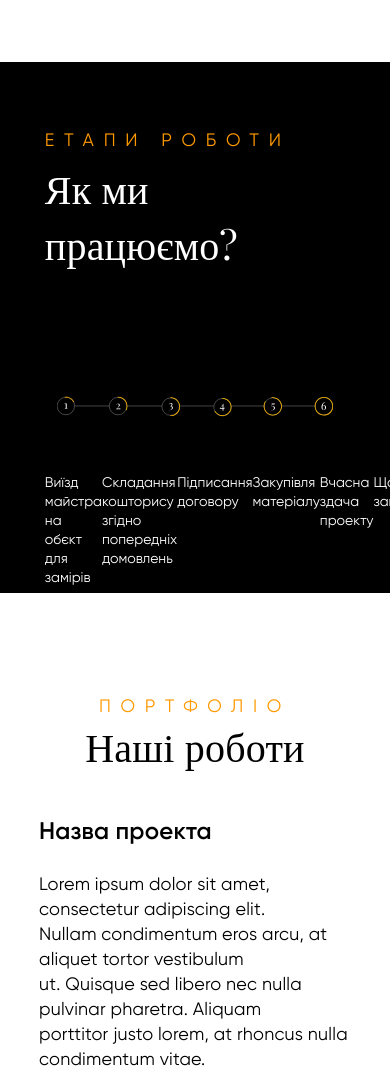
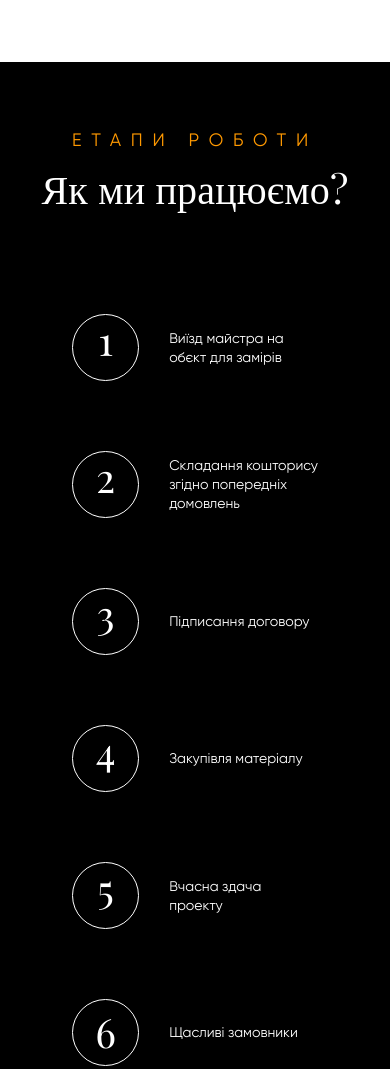
Before and after one commit to teplymax/Portfolio, a plain HTML site: page BuilderLviv/index.html in a window 390 px wide. Shown: the part 2760-3829 px from the top of the page. Drawn offline with nearby package versions, Linux system fonts and the light colour scheme; files whose address does not match are found by name.

Commit message:
Bug fixes

```diff
--- a/BuilderLviv/index.html
+++ b/BuilderLviv/index.html
@@ -154,10 +154,13 @@ style=" fill:#ff9900;"><path d="M 2 9 L 2 11 L 48 11 L 48 9 L 2 9 z M 2 24 L 2 2
     </section>
     <section class="workStages">
         <div class="workStages__container container">
-        <h3 class="workStages__subtitle subtitle">етапи роботи</h3>
+            <div class="workStages__top">
+                <h3 class="workStages__subtitle subtitle">етапи роботи</h3>
         <h2 class="workStages__title title">Як ми працюємо?</h2>
-        <div class="workStages__visualization">
-            <svg width="1028" height="73" viewBox="0 0 1028 73" fill="none" xmlns="http://www.w3.org/2000/svg">
+            </div>
+            <div class="workStages__bottom">
+                <div class="workStages__visualization">
+            <svg  width="1028" height="73" viewBox="0 0 1028 73" fill="none" xmlns="http://www.w3.org/2000/svg">
                 <path d="M36.12 40.88C36.12 42.1333 36.4 43 36.96 43.48C37.5467 43.9333 38.5467 44.16 39.96 44.16V45C37.08 44.8933 35.24 44.84 34.44 44.84C33.6933 44.84 31.96 44.88 29.24 44.96L28.28 45V44.16C29.6933 44.16 30.7467 43.92 31.44 43.44C32.16 42.96 32.52 42.1067 32.52 40.88V31.2C32.52 29.92 32.3867 28.9867 32.12 28.4C31.8533 27.7867 31.4 27.3867 30.76 27.2C30.1467 26.9867 29.1867 26.88 27.88 26.88V26C29.8267 25.9467 31.4267 25.7733 32.68 25.48C33.96 25.1867 35.1067 24.68 36.12 23.96V40.88Z" fill="white"/>
                 <circle cx="33" cy="34.7622" r="32.5" stroke="white"/>
                 <line x1="66" y1="34.5" x2="194" y2="34.5" stroke="white"/>
@@ -182,15 +185,35 @@ style=" fill:#ff9900;"><path d="M 2 9 L 2 11 L 48 11 L 48 9 L 2 9 z M 2 24 L 2 2
                 <circle cx="993" cy="35" r="32.5" stroke="white"/>
                 <path fill-rule="evenodd" clip-rule="evenodd" d="M993.307 4.05371C975.94 4.05371 961.861 18.1327 961.861 35.5C961.861 52.8673 975.94 66.9463 993.307 66.9463C1010.67 66.9463 1024.75 52.8673 1024.75 35.5C1024.75 18.1327 1010.67 4.05371 993.307 4.05371ZM958.861 35.5C958.861 16.4758 974.283 1.05371 993.307 1.05371C1012.33 1.05371 1027.75 16.4758 1027.75 35.5C1027.75 54.5241 1012.33 69.9463 993.307 69.9463C974.283 69.9463 958.861 54.5241 958.861 35.5Z" fill="#FFB800"/>
                 </svg>
+
         </div>
         <div class="workStages__stages">
-            <p class="workStages__stage">Виїзд майстра на<br> обєкт для замірів</p>
-            <p class="workStages__stage">Складання кошторису<br/> згідно попередніх<br/> домовлень</p>
-            <p class="workStages__stage">Підписання договору</p>
-            <p class="workStages__stage">Закупівля матеріалу</p>
-            <p class="workStages__stage">Вчасна здача<br/> проекту</p>
-            <p class="workStages__stage">Щасливі замовники</p>
+        <div class="workStages__stage">
+            <div class="number"><p >1</p></div>
+            <p>Виїзд майстра на<br> обєкт для замірів</p>
         </div>
+            <div class="workStages__stage">
+                <div class="number"><p >2</p></div>
+            <p>Складання кошторису<br/> згідно попередніх<br/> домовлень</p>
+        </div>
+            <div class="workStages__stage">
+                <div class="number"><p >3</p></div>
+                <p>Підписання договору</p>
+            </div>
+            <div class="workStages__stage">
+                <div class="number"><p >4</p></div>
+                <p>Закупівля матеріалу</p>
+            </div>
+            <div class="workStages__stage">
+                <div class="number"><p >5</p></div>
+                <p>Вчасна здача<br/> проекту</p>
+            </div>
+            <div class="workStages__stage">
+                <div class="number"><p >6</p></div>
+                <p>Щасливі замовники</p></div>
+        </div>
+            </div>
+
     </div>
     </section>
     <section class="portfolio" id="portfolio">
--- a/BuilderLviv/scss/style.scss
+++ b/BuilderLviv/scss/style.scss
@@ -324,11 +324,11 @@ body {
     align-items: center;
   }
 
-  &__title,
-  &__subtitle {
+  &__top,
+  &__bottom {
+    flex-direction: column;
     width: 100%;
   }
-
   &__title {
     margin: 8px 0 98px 0;
   }
@@ -336,11 +336,7 @@ body {
   &__visualization {
     max-width: 1028px;
     width: 92%;
-    svg {
-      line {
-        width: 30px;
-      }
-    }
+    margin: 0 auto;
   }
 
   &__stages {
@@ -349,6 +345,11 @@ body {
     margin-top: 30px;
     font-size: 14px;
     line-height: 19px;
+  }
+  &__stage {
+    .number {
+      display: none;
+    }
   }
 }
 .portfolio {
@@ -881,6 +882,11 @@ body {
       width: 80%;
     }
   }
+  .workStages {
+    &__container {
+      width: 80%;
+    }
+  }
   .header-about {
     margin: 0;
     min-width: 100%;
@@ -975,4 +981,66 @@ body {
   .header__contacts {
     display: none;
   }
+  .workStages {
+    height: fit-content;
+    &__container {
+      height: 100%;
+      padding-bottom: 65px;
+    }
+    &__title,
+    &__subtitle {
+      width: fit-content;
+      align-self: center;
+    }
+    &__bottom {
+      flex-direction: row;
+      height: fit-content;
+      justify-content: center;
+    }
+    &__stages {
+      margin: 0;
+      width: fit-content;
+      flex-direction: column;
+      align-items: flex-end;
+    }
+    &__stage {
+      width: 100%;
+      margin-top: 70px;
+      align-items: center;
+      .number {
+        font-family: "Playfair Display";
+        font-size: 40px;
+        font-style: normal;
+        font-weight: 400;
+        letter-spacing: 0.20000000298023224px;
+        p {
+          height: 35px;
+        }
+
+        display: flex;
+        width: 67px;
+        height: 67px;
+        border: 1px solid #ffffff;
+        border-radius: 50%;
+        align-items: center;
+        justify-content: center;
+        margin-right: 30px;
+      }
+
+      &:first-of-type {
+        margin: 0;
+      }
+      &:last-of-type {
+        .number {
+          p {
+            position: relative;
+            top: 7px;
+          }
+        }
+      }
+    }
+    &__visualization {
+      display: none;
+    }
+  }
 }
```
Also changed, not shown: index.html (+1 -1 lines), BuilderLviv/css/style.css, BuilderLviv/img/Subtract1.png (added), BuilderLviv/img/i.svg (added), 1 other file.
